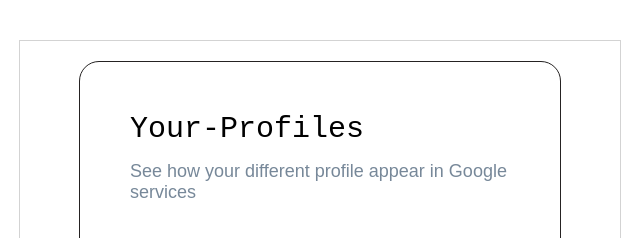
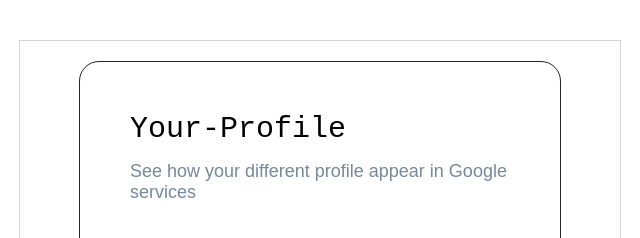
Before and after one commit to SripadJujar/My-Project, a plain HTML site: page index.html in a window 1280 px wide. Shown: the top 238 px of the page, 320-960 px from the left. Drawn offline with Linux system fonts and the light colour scheme.

Commit message:
removed s

```diff
--- a/index.html
+++ b/index.html
@@ -10,7 +10,7 @@
     <div class="main">
       <div class="content">
         <div class="con">
-          <h2 class="head">Your-Profiles</h2>
+          <h2 class="head">Your-Profile</h2>
           <p class="para">See how your different profile appear in Google services</p>
           <img
             src="https://plus.unsplash.com/premium_photo-1683121366070-5ceb7e007a97?q=80&w=2070&auto=format&fit=crop&ixlib=rb-4.0.3&ixid=M3wxMjA3fDB8MHxwaG90by1wYWdlfHx8fGVufDB8fHx8fA%3D%3D"
```
